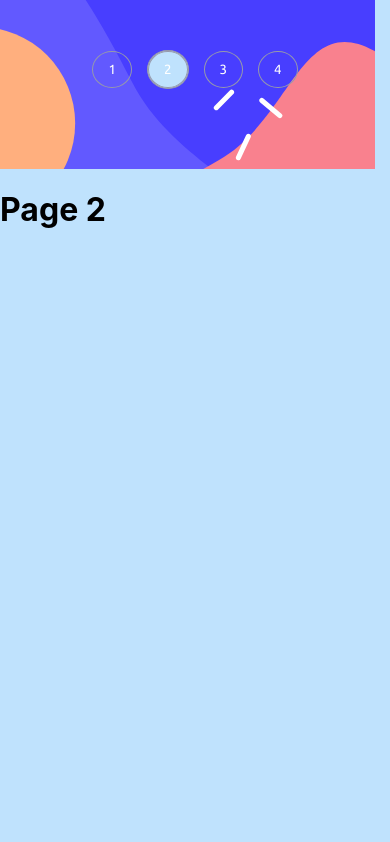
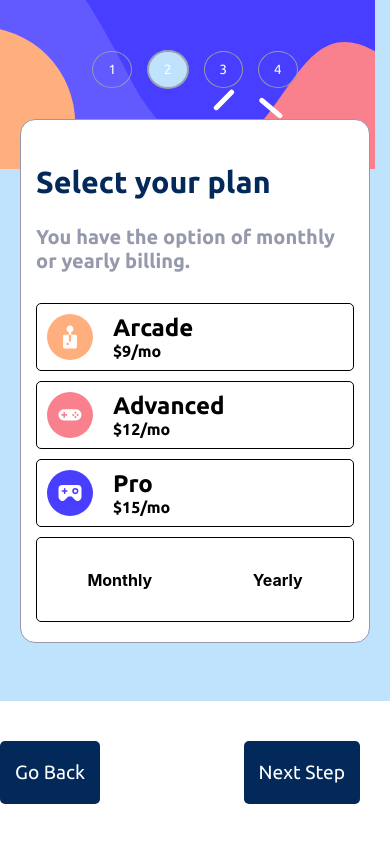
Before and after one commit to Haywayaheadshot/multi-step-form-main, a React (Create React App) app: page /secondPage in a window 390 px wide. Built offline with nearby package versions, Linux system fonts and the light colour scheme.

Commit message:
Layout page following mobile design step-2

```diff
--- a/src/pages/SecondPage.js
+++ b/src/pages/SecondPage.js
@@ -1,9 +1,56 @@
 import React from 'react';
+// import { Switch } from '@mui/material';
+import { NavLink } from 'react-router-dom';
+import '../styles/second-page.css';
+import selectPlan1 from '../assets/images/icon-arcade.svg';
+import selectPlan2 from '../assets/images/icon-advanced.svg';
+import selectPlan3 from '../assets/images/icon-pro.svg';
 
 export default function SecondPage() {
   return (
-    <div>
-      <h1>Page 2</h1>
+    <div className="page-container">
+      <section className="first-page-container">
+        <h1 className="first-page-header font">Select your plan</h1>
+        <p className="first-page-info-description font">
+          You have the option of monthly or yearly billing.
+        </p>
+        <div className="select-plan-container">
+          <section className="select-plan-child">
+            <img src={selectPlan1} alt="Arcade Plan" />
+            <div className="plan-child-details">
+              <h2 className="plan-child-details-h2 font">Arcade</h2>
+              <h4 className="plan-child-details-h4 font">$9/mo</h4>
+            </div>
+          </section>
+          <section className="select-plan-child">
+            <img src={selectPlan2} alt="Advanced Plan" />
+            <div className="plan-child-details">
+              <h2 className="plan-child-details-h2 font">Advanced</h2>
+              <h4 className="plan-child-details-h4 font">$12/mo</h4>
+            </div>
+          </section>
+          <section className="select-plan-child">
+            <img src={selectPlan3} alt="Pro Plan" />
+            <div className="plan-child-details">
+              <h2 className="plan-child-details-h2 font">Pro</h2>
+              <h4 className="plan-child-details-h4 font">$15/mo</h4>
+            </div>
+          </section>
+          <section className="select-plan-child">
+            <h4>Monthly</h4>
+            {/* <Switch defaultChecked /> */}
+            <h4>Yearly</h4>
+          </section>
+        </div>
+      </section>
+      <section className="second-page-footer">
+        <NavLink to="/">
+          <button className="fp-next-page-btn font" type="button">Go Back</button>
+        </NavLink>
+        <NavLink to="/thirdPage">
+          <button className="fp-next-page-btn font" type="button">Next Step</button>
+        </NavLink>
+      </section>
     </div>
   );
 }
```
